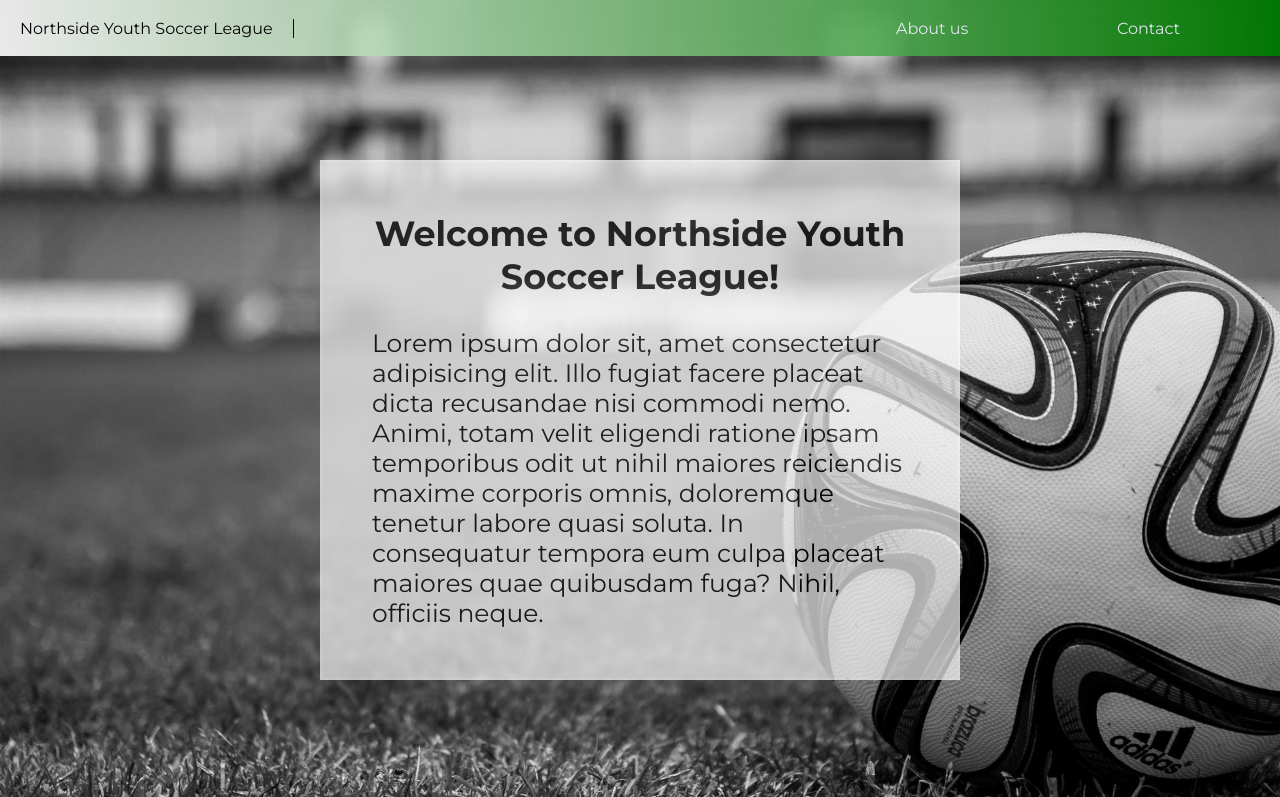
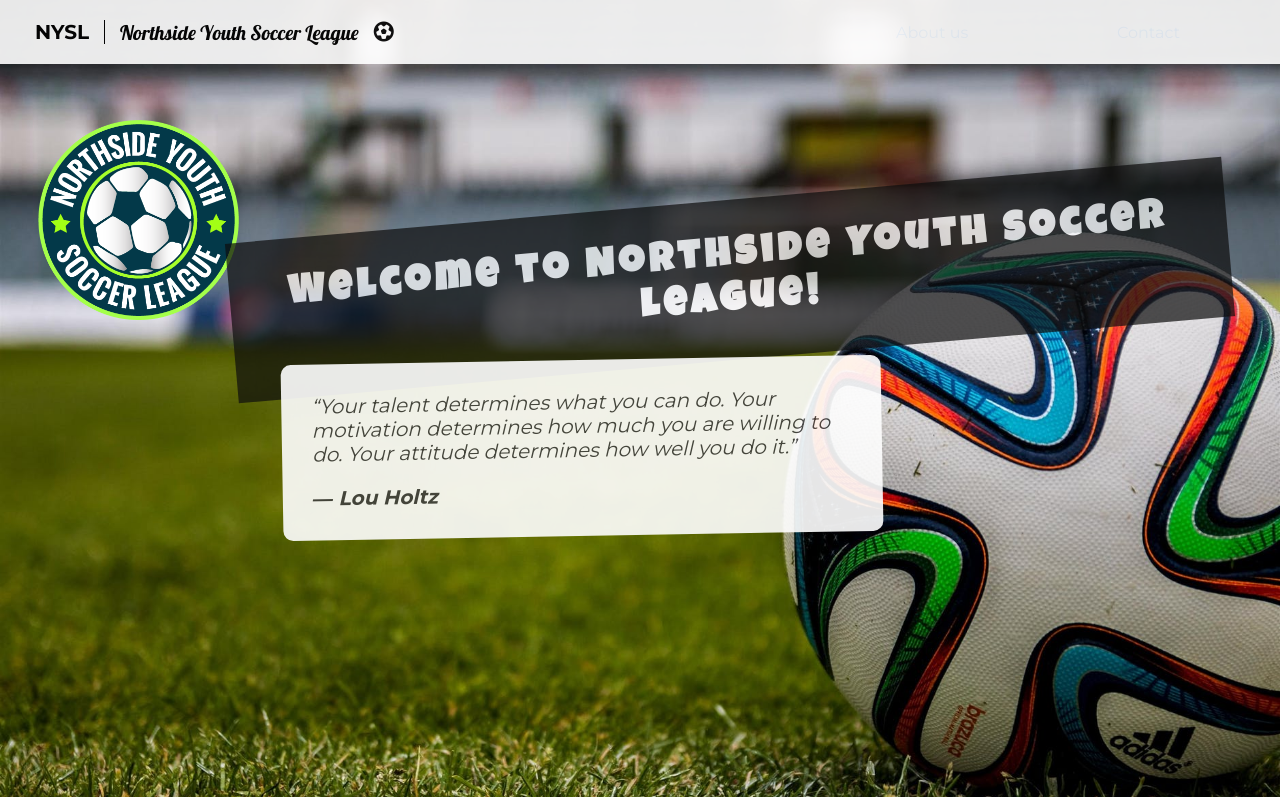
Before and after one commit to ZoltanSzokodi/Ubiqum-SoccerLeague, a plain HTML site: page index.html in a window 1280 px wide. Shown: the top 797 px of the page. Drawn offline with Linux system fonts and the light colour scheme.

Commit message:
Favicon, logo and title styled

```diff
--- a/index.html
+++ b/index.html
@@ -5,28 +5,40 @@
   <meta charset="UTF-8">
   <meta name="viewport" content="width=device-width, initial-scale=1.0">
   <meta http-equiv="X-UA-Compatible" content="ie=edge">
-  <title>Welcome to NYSL!</title>
+  <title>NYSL | Northside Youth Soccer League</title>
+
+  <link rel='icon' href='./img/favicon.png' type='image/x-icon'>
   <link rel="stylesheet" href="./styles/main.css">
+  <link href="https://fonts.googleapis.com/css?family=Luckiest+Guy&display=swap" rel="stylesheet">
   <link href="https://fonts.googleapis.com/css?family=Montserrat:400,600,700&display=swap" rel="stylesheet">
+  <link href="https://fonts.googleapis.com/css?family=Lobster&display=swap" rel="stylesheet">
 </head>
 
 <body>
   <div class="content-wrapper">
     <nav class="navbar">
-      <div class="navbar-logo">Northside Youth Soccer League</div>
+      <div class="navbar-logo">
+        <span>NYSL</span>
+        <p>Northside Youth Soccer League</p>
+        <i class="fas fa-futbol"></i>
+      </div>
       <div class="navbar-links">
         <a href="#about">About us</a>
         <a href="#contact">Contact</a>
       </div>
     </nav>
 
-    <div class="show-case">
-      <div class="show-case-message">
+    <div class="showcase">
+      <div class="showcase-image">
+        <img src="./img/nysl_logo.png">
+      </div>
+      <div class="showcase-title">
         <h1>Welcome to Northside Youth Soccer League!</h1>
-        <p>Lorem ipsum dolor sit, amet consectetur adipisicing elit. Illo fugiat facere placeat dicta recusandae nisi
-          commodi nemo. Animi, totam velit eligendi ratione ipsam temporibus odit ut nihil maiores reiciendis maxime
-          corporis omnis, doloremque tenetur labore quasi soluta. In consequatur tempora eum culpa placeat maiores quae
-          quibusdam fuga? Nihil, officiis neque.</p>
+      </div>
+      <div class="showcase-quote">
+        <p>“Your talent determines what you can do. Your motivation determines how much you are willing to do. Your
+          attitude determines how well you do it.”
+          <span>― Lou Holtz</span></p>
       </div>
     </div>
 
--- a/styles/main.css
+++ b/styles/main.css
@@ -20,7 +20,7 @@ html {
   position: fixed; /* Set the navbar to fixed position */
   top: 0; /* Position the navbar at the top of the page */
   width: 100%;
-  height: 7vh;
+  height: 8vh;
   grid-column-start: 1;
   grid-column-end: 13;
   /* grid-row-start: 1;
@@ -31,17 +31,38 @@ html {
   flex-direction: row;
   justify-content: space-between;
   background-color: grey;
-  background-image: linear-gradient(to right, white , green);
+  /* background-image: linear-gradient(to right, white , #8C8C8C); */
+  background-color: #ffffff;
   opacity: 0.9;
   /* box-shadow: 5px 5px 5px black; */
   z-index: 10;
 }
 
 .navbar-logo {
+  display: flex;
+  align-items: center;
   align-self: center;
   padding-left: 2rem;
   padding-right: 2rem;
+  font-family: 'Lobster', cursive;
+}
+
+.navbar-logo p {
+  font-size: 2rem;
+  font-family: inherit;
+  margin-right: 1.5rem;
+}
+
+.navbar-logo i {
+  font-size: 2rem;
+}
+
+.navbar-logo span {
+  padding-right: 1.5rem;
+  margin: 1.5rem;
   border-right: 1px solid black;
+  font-weight: bold;
+  font-size: 2rem;
 }
 
 .navbar-links {
@@ -67,7 +88,7 @@ html {
 
 /* SHOWCASE */
 
-.show-case {
+.showcase {
   grid-column-start: 1;
   grid-column-end: 13;
   grid-row-start: 1;
@@ -75,37 +96,70 @@ html {
   position: relative;
   background-image: url(../img/show.jpeg);
   background-size: cover;
-  filter: grayscale(100%);
+  /* filter: grayscale(70%); */
+  filter: contrast(100%);
   transition: .5s ease-in-out;
 }
 
-.show-case:hover {
-  filter: grayscale(50%);
+.showcase:hover {
+  /* filter: grayscale(20%); */
+  filter: contrast(130%);
 }
 
-.show-case-message {
+.showcase-image {
   position: absolute;
-  top: 20%;
-  left: 50%;
-  transform: translateX(-50%);
-  border: 2px solid white;
+  top: 15%;
+  left: 3%;
+  height: 20rem;
+}
+
+.showcase-image img {
+  height: 100%;
+}
+
+.showcase-title {
+  position: absolute;
+  top: 25%;
+  left: 18%;
+  width: 100rem;
   display: flex;
   flex-direction: column;
   align-items: center;
-  padding: 5rem;
-  color: black;
-  background-color: aliceblue;
+  padding: 3.5rem;
+  color: white;
+  background-color: #0D0D0D;
   opacity: 0.7;
+  transform: rotate(-5deg);
 }
 
-.show-case-message h1 {
-  padding-bottom: 3rem;
-  font-size: 3.5rem;
+.showcase-title h1 {
+  font-family: 'Luckiest Guy', cursive;
+  letter-spacing: .5rem;
+  line-height: 4.5rem;
+  font-size: 4rem;
   text-align: center;
 }
 
-.show-case-message p {
-  font-size: 2.5rem;
+.showcase-quote {
+  position: absolute;
+  top: 45%;
+  left: 22%;
+  padding: 3rem;
+  width: 60rem;
+  font-family: 'Montserrat', sans-serif;
+  font-style: italic;
+  font-size: 2rem;
+  color: #404040;
+  background-color: white;
+  opacity: 0.9;
+  transform: rotate(-1deg);
+  border-radius: 10px;
+}
+
+.showcase-quote span {
+  font-weight: bold;
+  display: block;
+  padding-top: 2rem;
 }
 
 /* ABOUT SECTION */
```
Also changed, not shown: img/favicon.png (added), img/nysl_logo.png (added), img/soccer_image1.jpeg (added), img/soccer_image2.jpeg (added), img/soccer_image3.jpeg (added).
